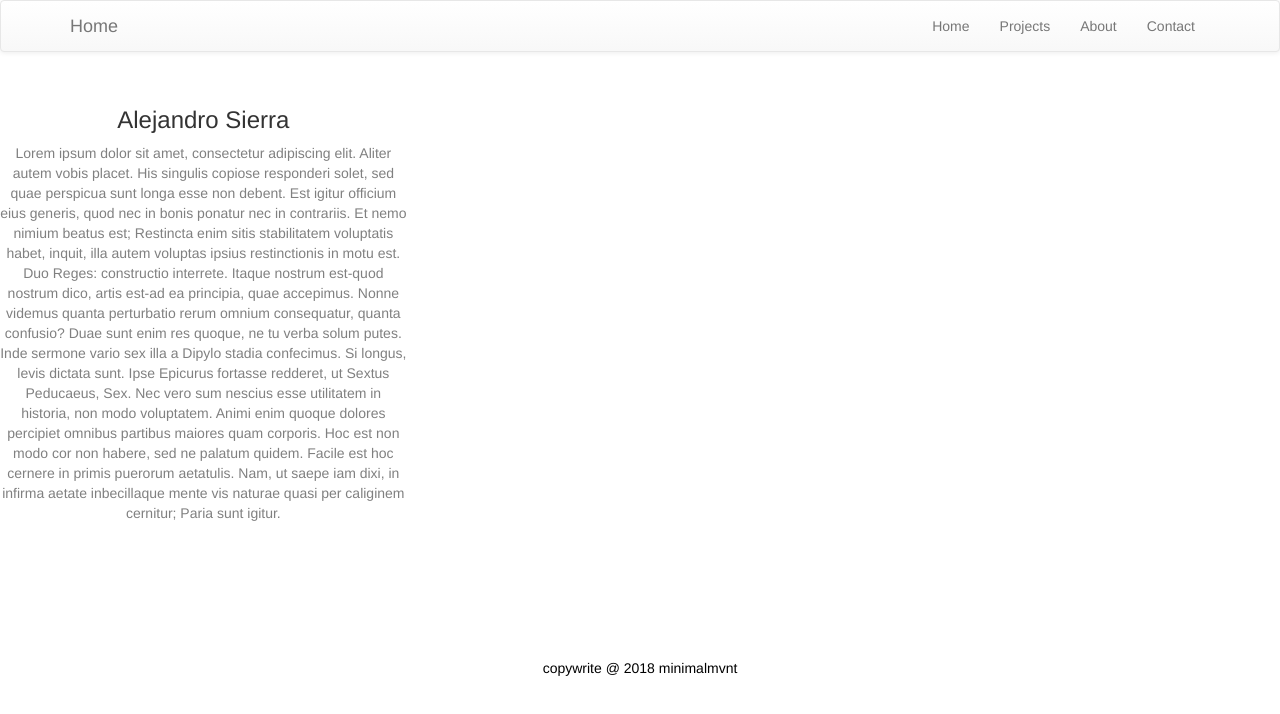
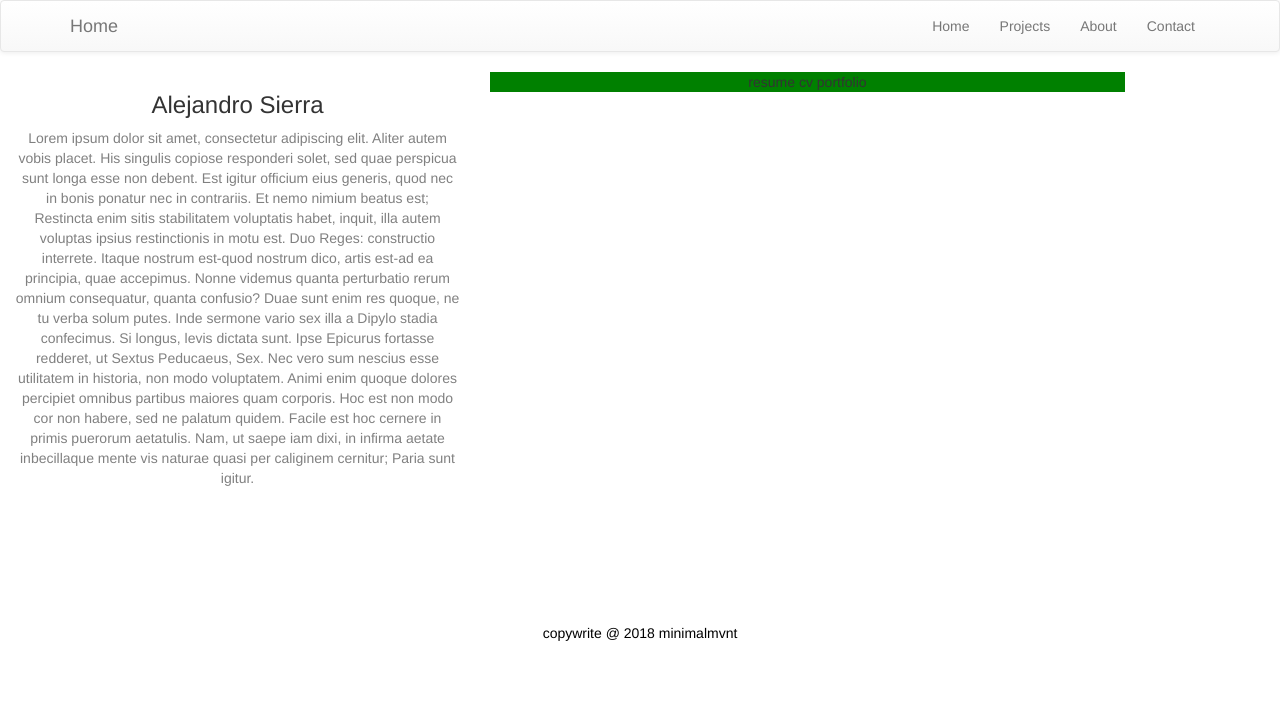
Before and after one commit to frontendops/portfolio-site, a React (Create React App) app: page /about in a window 1280 px wide. Shown: the top 714 px of the page. Built offline with nearby package versions, Linux system fonts and the light colour scheme.

Commit message:
about page has main structure

```diff
--- a/src/components/About.js
+++ b/src/components/About.js
@@ -6,8 +6,8 @@ class About extends Component {
   render() {
     return (
         <fragment>
-            <Row className="show-grid text-center">
-                <Col xs={12} sm={4} className="person-wrapper">
+            <Row className="text-center container">
+                <Col xs={12} sm={5}>
                     <h3>Alejandro Sierra</h3>
                     <p>Lorem ipsum dolor sit amet, consectetur adipiscing elit. Aliter autem vobis placet. His singulis copiose responderi solet,
                         sed quae perspicua sunt longa esse non debent. Est igitur officium eius generis, quod nec in bonis ponatur nec in contrariis.
@@ -19,7 +19,12 @@ class About extends Component {
                         Animi enim quoque dolores percipiet omnibus partibus maiores quam corporis. Hoc est non modo cor non habere, sed ne palatum quidem. Facile est hoc cernere
                          in primis puerorum aetatulis. Nam, ut saepe iam dixi, in infirma aetate inbecillaque mente vis naturae quasi per caliginem cernitur; Paria sunt igitur.
                      </p>
+                </Col>
 
+                <Col xs={12} sm={7} >
+                    <div className="resume">
+                        resume cv portfolio
+                    </div>
                 </Col>
 
             </Row>
--- a/src/components/LandingPage.css
+++ b/src/components/LandingPage.css
@@ -56,6 +56,18 @@ p {
 }
 
 /*
+* about
+*/
+
+
+.resume {
+    background-color: green;
+}
+
+.row {
+
+}
+/*
 * footer
 */
 
--- a/src/components/LandingPage.js
+++ b/src/components/LandingPage.js
@@ -49,7 +49,7 @@ class LandingPage extends Component {
                 <Row>
                     <Col xs={12} md={6}>
                         <h2>If You need a project</h2>
-                        <h3>Want to start a Blog? Need to showcase your talent and hard Work? Need a Website to work for your buisness 24/7? Or want to hire me at your company?</h3>
+                        <h3>Want to start a Blog? Need to showcase your talent and hard Work? Need a Website to work for your buisness 24/7? Want to hire me at your company? Or do you need a tutor?</h3>
 
                     </Col>
                 </Row>
```
